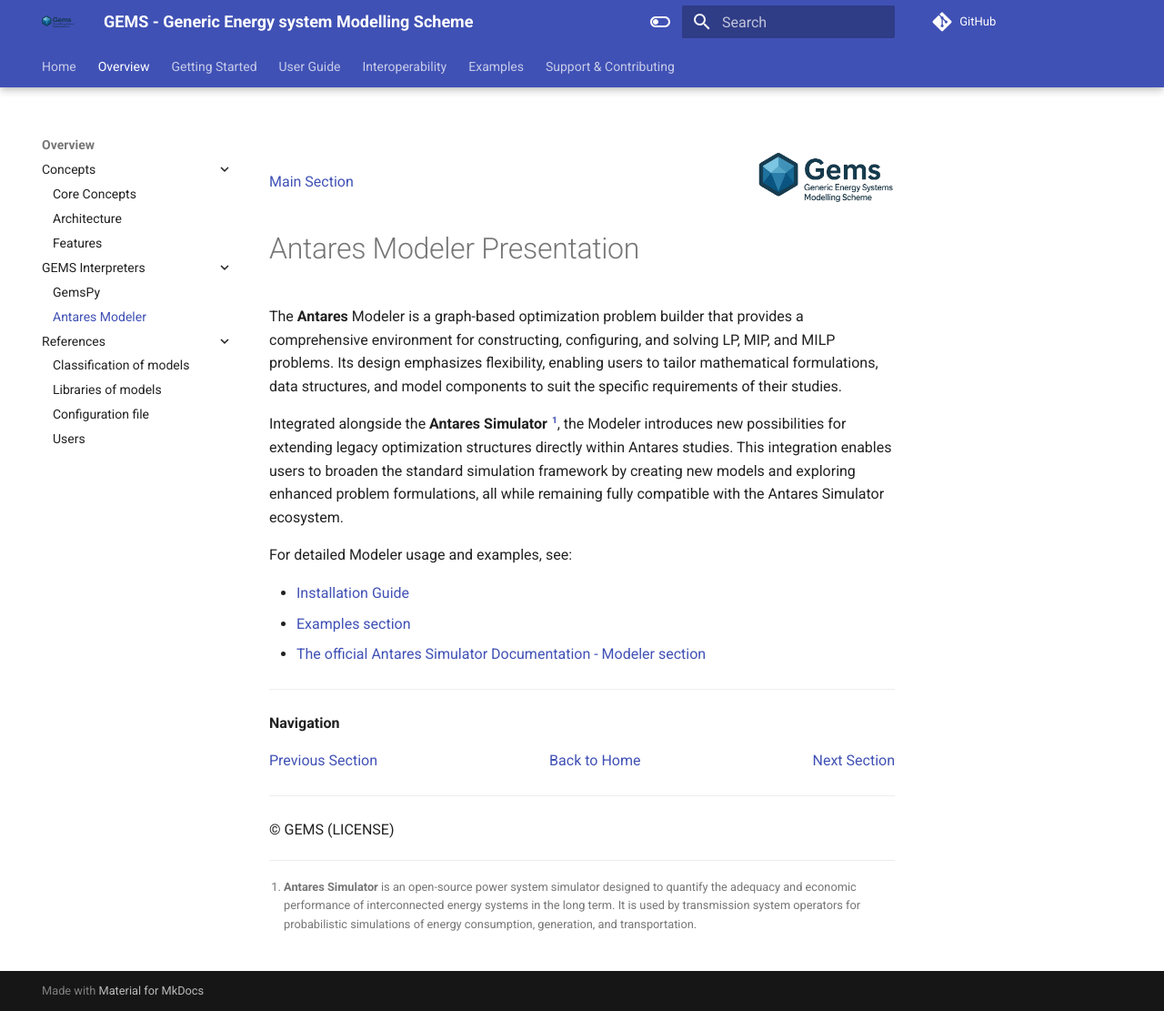
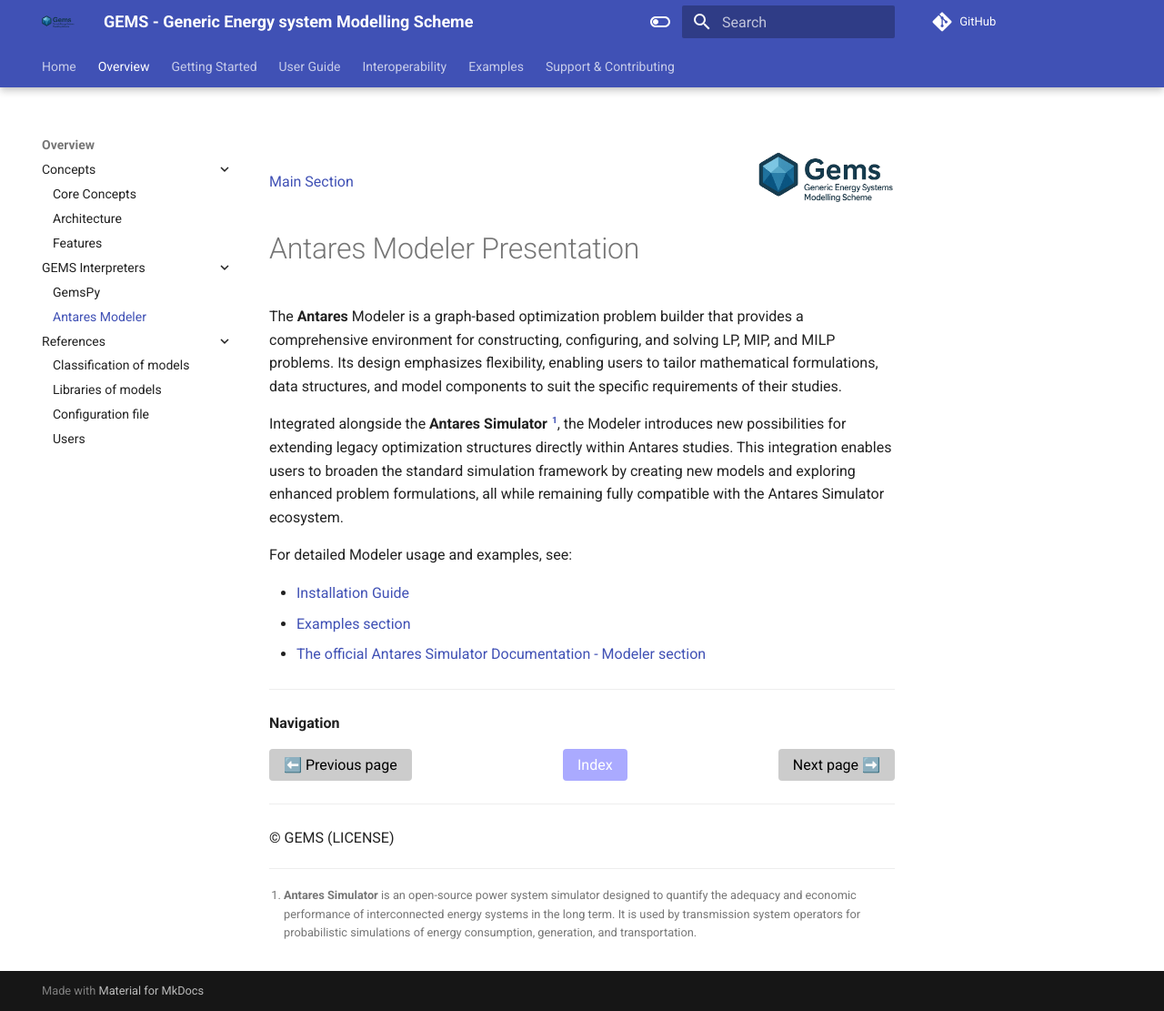
Before and after one commit to AntaresSimulatorTeam/GEMS, an MkDocs documentation site: the page built from doc/1_Overview/GEMS Interpreters/2_antares_simulator_modeler.md, in a window 1280 px wide and 1111 px high. Shown: the whole window at 91% size. Built offline with MkDocs 1.6.1 and Material for MkDocs 9.7.7, drawn with Linux system fonts in a browser that asks for light colours; comment, search, counter and statistics services are not loaded.

Commit message:
update nav bar

```diff
--- a/doc/1_Overview/GEMS Interpreters/2_antares_simulator_modeler.md
+++ b/doc/1_Overview/GEMS Interpreters/2_antares_simulator_modeler.md
@@ -27,14 +27,18 @@
 **Navigation**
 
 <div style="display: flex; justify-content: space-between;">
-    <div style="text-align: left;">
-        <a href="1_gemspy.md">Previous Section</a>
-    </div>
-    <div style="text-align: center;">
-        <a href="../../index.md">Back to Home</a>
-    </div>
+  <div style="text-align: left;">
+  <button type="button" style="background-color:#CCCCCC; border:none; padding:8px 16px; border-radius:4px; cursor:pointer">
+    <a href="../1_gemspy" style="text-decoration:none; color: #000000">⬅️ Previous page</a>
+  </button>
+  </div>
+  <button type="button" style="background-color:#AAAAFF; border:none; padding:8px 16px; border-radius:4px; cursor:pointer">
+    <a href="../../../.." style="text-decoration:none; color: #FFFFFF">Index</a>
+  </button>
   <div style="text-align: right;">
-    <a href="../References/1_Classification.md">Next Section</a>
+  <button type="button" style="background-color:#CCCCCC; border:none; padding:8px 16px; border-radius:4px; cursor:pointer">
+    <a href="../../2_References/1_Classification" style="text-decoration:none; color: #000000">Next page ➡️</a>
+  </button>
   </div>
 </div>
 
```
Also changed, not shown: doc/1_Overview/GEMS Interpreters/1_gemspy.md (+11 -7 lines).
